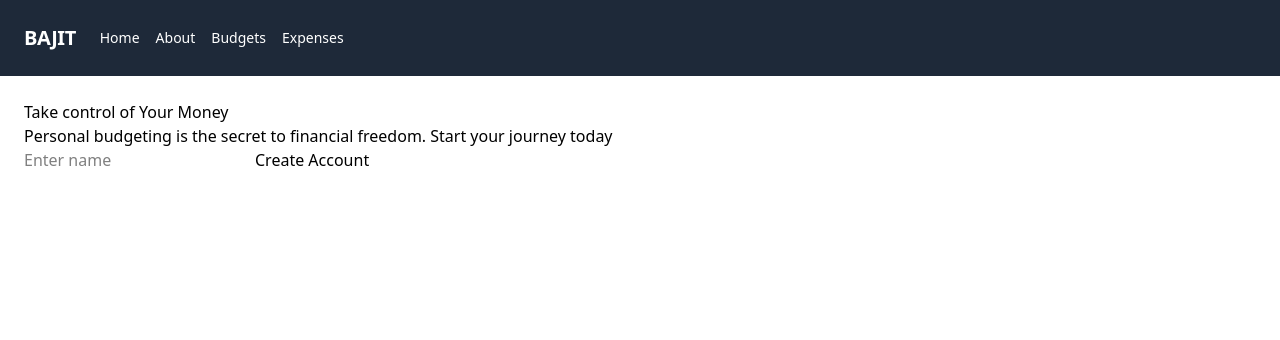
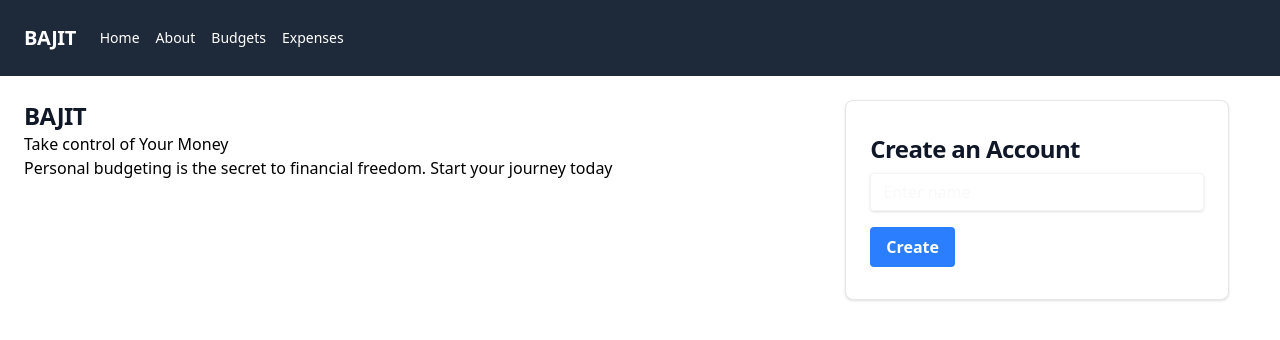
Before and after one commit to safwbdev/budget-app-refresher, a React (Vite) app: page / in a window 1280 px wide. Shown: the top 340 px of the page. Built offline with nearby package versions, Linux system fonts and the light colour scheme.

Commit message:
Some adjustments

```diff
--- a/src/components/AddBudgetForm.jsx
+++ b/src/components/AddBudgetForm.jsx
@@ -2,7 +2,7 @@ import React, { useEffect, useRef } from 'react'
 import { Form, useFetcher } from 'react-router-dom'
 import { NEW_BUDGET } from '../routes';
 
-const AddBudgetForm = () => {
+const AddBudgetForm = ({ isBudgetEmpty = false }) => {
     const fetcher = useFetcher();
     const isSubmitting = fetcher.state == "submitting";
 
@@ -19,7 +19,7 @@ const AddBudgetForm = () => {
     return (
         <div className="block max-w-sm p-6 bg-white border border-gray-200 rounded-lg shadow-sm hover:bg-gray-100 dark:bg-gray-800 dark:border-gray-700 dark:hover:bg-gray-700 mb-6">
             <fetcher.Form method='post' ref={formRef}>
-                <h3 className='mb-2 text-2xl font-bold tracking-tight text-gray-900 dark:text-white'>New Budget</h3>
+                <h3 className='mb-2 text-2xl font-bold tracking-tight text-gray-900 dark:text-white'> {isBudgetEmpty ? "Create a budget to get started" : "New Budget"}</h3>
                 <div className="mb-4">
                     <label htmlFor="budget" className="block text-gray-100 text-sm font-bold mb-2">Budget Name</label>
                     <input type="text" name="newBudget" id="newBudget" placeholder='e.g. Groceries' required ref={focusRef} className="shadow appearance-none border rounded w-full py-2 px-3 text-gray-100 leading-tight focus:outline-none focus:shadow-outline" />
--- a/src/components/AddExpenseForm.jsx
+++ b/src/components/AddExpenseForm.jsx
@@ -20,7 +20,7 @@ const AddExpenseForm = ({ budgets }) => {
             <fetcher.Form method='post' ref={formRef}>
                 <h3 className='mb-2 text-2xl font-bold tracking-tight text-gray-900 dark:text-white'>Add new{" "}
                     <span className='text-blue-500'>
-                        {budgets.length === 1 && `${budgets.map((bud) => bud.name)}`}
+                        {budgets && budgets.length === 1 && `${budgets.map((bud) => bud.name)}`}
                     </span> Expense
                 </h3>
                 <div className="expense-inputs">
@@ -32,10 +32,10 @@ const AddExpenseForm = ({ budgets }) => {
                         <label htmlFor="newExpenseAmount" className="block text-gray-100 text-sm font-bold mb-2">Amount</label>
                         <input type="number" className="shadow appearance-none border rounded w-full py-2 px-3 text-gray-100 leading-tight focus:outline-none focus:shadow-outline" step={0.01} inputMode='decimal' name="newExpenseAmount" id="newExpenseAmount" placeholder='e.g. 3.50' required />
                     </div>
-                    <div className="mb-4" hidden={budgets.length === 1}>
+                    <div className="mb-4" hidden={budgets && budgets.length === 1}>
                         <label htmlFor="newExpenseBudget" className="block text-gray-100 text-sm font-bold mb-2">Budget Category</label>
                         <select name="newExpenseBudget" id="newExpenseBudget" className="shadow appearance-none border rounded w-full py-2 px-3 text-gray-100 leading-tight focus:outline-none focus:shadow-outline" required>
-                            {budgets.sort((a, b) => a.createdAt - b.createdAt).map((budget) => (<option key={budget.id} value={budget.id}>{budget.name}</option>))}
+                            {budgets && budgets.sort((a, b) => a.createdAt - b.createdAt).map((budget) => (<option key={budget.id} value={budget.id}>{budget.name}</option>))}
                         </select>
                     </div>
                 </div>
--- a/src/components/Intro.jsx
+++ b/src/components/Intro.jsx
@@ -5,14 +5,26 @@ import { NEW_USER } from '../routes'
 const Intro = () => {
     return (
         <div className='intro'>
-            <div>
-                <h1>Take control of <span>Your Money</span></h1>
-                <p>Personal budgeting is the secret to financial freedom. Start your journey today</p>
-                <Form method='post'>
-                    <input type="text" name="userName" required placeholder='Enter name' aria-label='Your name' autoComplete='given-name' />
-                    <input type="hidden" name="_action" value={NEW_USER} />
-                    <button type="submit"><span>Create Account</span></button>
-                </Form>
+            <div className="grid grid-cols-3">
+                <div className="col-span-2">
+                    <h1 className='text-2xl font-bold tracking-tight text-gray-900'>BAJIT</h1>
+                    <h2>Take control of <span>Your Money</span></h2>
+                    <p>Personal budgeting is the secret to financial freedom. Start your journey today</p>
+                </div>
+                <div className="...">
+                    <div className="block max-w-sm p-6 py-8 bg-white border border-gray-200 rounded-lg shadow-sm hover:bg-gray-100 dark:bg-gray-800 dark:border-gray-700 dark:hover:bg-gray-700 mb-6">
+                        <h3 className='mb-2 text-2xl font-bold tracking-tight text-gray-900 dark:text-white'>
+                            Create an Account
+                        </h3>
+                        <Form method='post'>
+                            <div className="mb-4">
+                                <input type="text" className="shadow appearance-none border rounded w-full py-2 px-3 text-gray-100 leading-tight focus:outline-none focus:shadow-outline" name="userName" required placeholder='Enter name' aria-label='Your name' autoComplete='given-name' />
+                                <input type="hidden" name="_action" value={NEW_USER} />
+                            </div>
+                            <button type="submit" className="bg-blue-500 hover:bg-blue-700 text-white font-bold py-2 px-4 rounded focus:outline-none focus:shadow-outline"><span>Create </span></button>
+                        </Form>
+                    </div>
+                </div>
             </div>
         </div>
     )
--- a/src/pages/BudgetCollection.jsx
+++ b/src/pages/BudgetCollection.jsx
@@ -32,20 +32,16 @@ const BudgetCollection = () => {
         <div>
             <h2 className='mb-2 text-2xl font-bold tracking-tight text-gray-900'>Your Budgets</h2>
             <div className="grid grid-cols-4">
-                <div className="...">
-                    {budgets && budgets.length > 0 ? (<AddBudgetForm />
-                    ) : (<div className="grid-sm">
-                        <p>Personal budgeting is the secret to financial freedom</p>
-                        <p>Create a budget to get started</p>
-                        <AddBudgetForm />
-                    </div>)}
-                </div>
-                <div className="col-span-3">
-                    <div className="grid grid-cols-3">
-                        {budgets.map((bud) => (<BudgetItem key={bud.id} budget={bud} />))}
-
-                    </div>
-                </div>
+                {budgets && budgets.map((bud) => (<BudgetItem key={bud.id} budget={bud} />))}
+                {budgets && budgets.length > 0 ? (<AddBudgetForm />
+                ) : (
+                    <>
+                        <div className="block max-w-sm p-6 bg-white border border-gray-200 rounded-lg shadow-sm hover:bg-gray-100 dark:bg-gray-800 dark:border-gray-700 dark:hover:bg-gray-700 mb-6 flex justify-center items-center flex-col">
+                            <p className='text-gray-100 text-lg font-bold'>No Budgets found</p>
+                        </div>
+                        <AddBudgetForm isBudgetEmpty />
+                    </>
+                )}
             </div>
         </div>
     )
```
Also changed, not shown: src/pages/Dashboard.jsx (+12 -7 lines).
